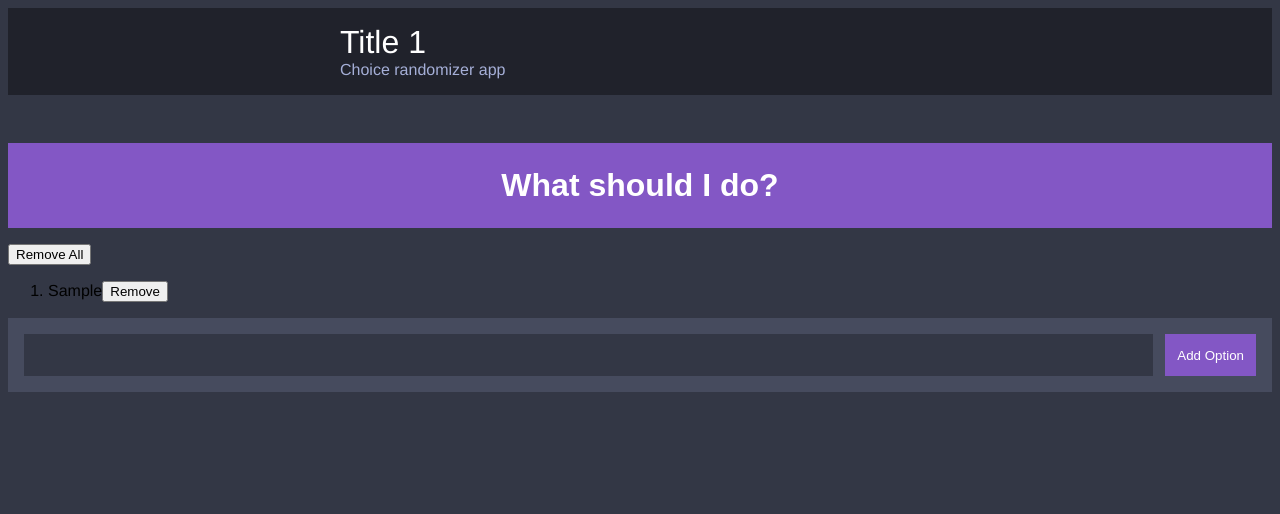
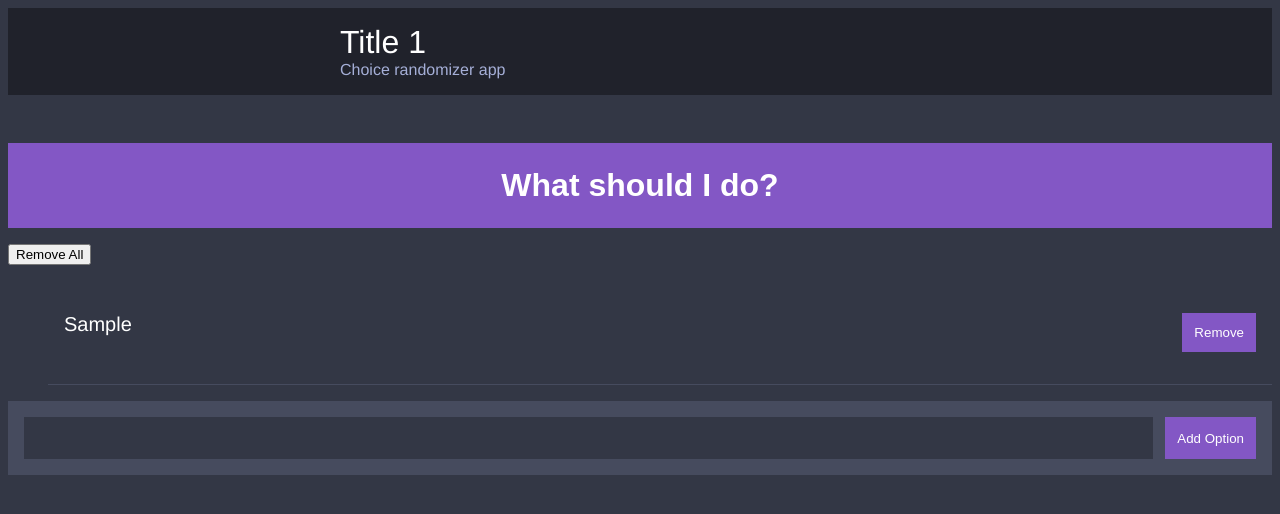
Before and after one commit to abuuzayr/pilihan, a Gatsby app: page / in a window 1280 px wide. Both pictures are taken after typing "Sample" into the empty fields and a click on the button "Add Option". Shown: the top 514 px of the page. Built offline with nearby package versions, Linux system fonts and the light colour scheme.

Commit message:
Add styling for Option component

```diff
--- a/src/components/Option.js
+++ b/src/components/Option.js
@@ -1,13 +1,41 @@
 import React from 'react';
+import styled from 'styled-components';
+
+const Text = styled.p`
+    color: white;
+    font-weight: 500;
+    font-size: 2rem;
+    margin: 0;
+    word-break: break-all;
+`
+
+const Li = styled.li`
+    border-bottom: 1px solid var(--light-blue);
+    display: flex;
+    justify-content: space-between;
+    padding: var(--l-size) var(--m-size);
+`
+
+const Button = styled.button`
+    background: var(--purple);
+    border: none;
+    border-bottom: .3rem solid darken(var(--purple), 10%);
+    color: white;
+    font-weight: 500;
+    padding: var(--s-size);
+`
 
 const Option = (props) => (
-    <li>{props.option}
-        <button onClick={(e) => {
+    <Li>
+        <Text>
+            {props.option}
+        </Text>
+        <Button onClick={(e) => {
             props.handleRemove(props.option)
         }}>
             Remove
-        </button>
-    </li>
+        </Button>
+    </Li>
 );
 
 export default Option;
```
